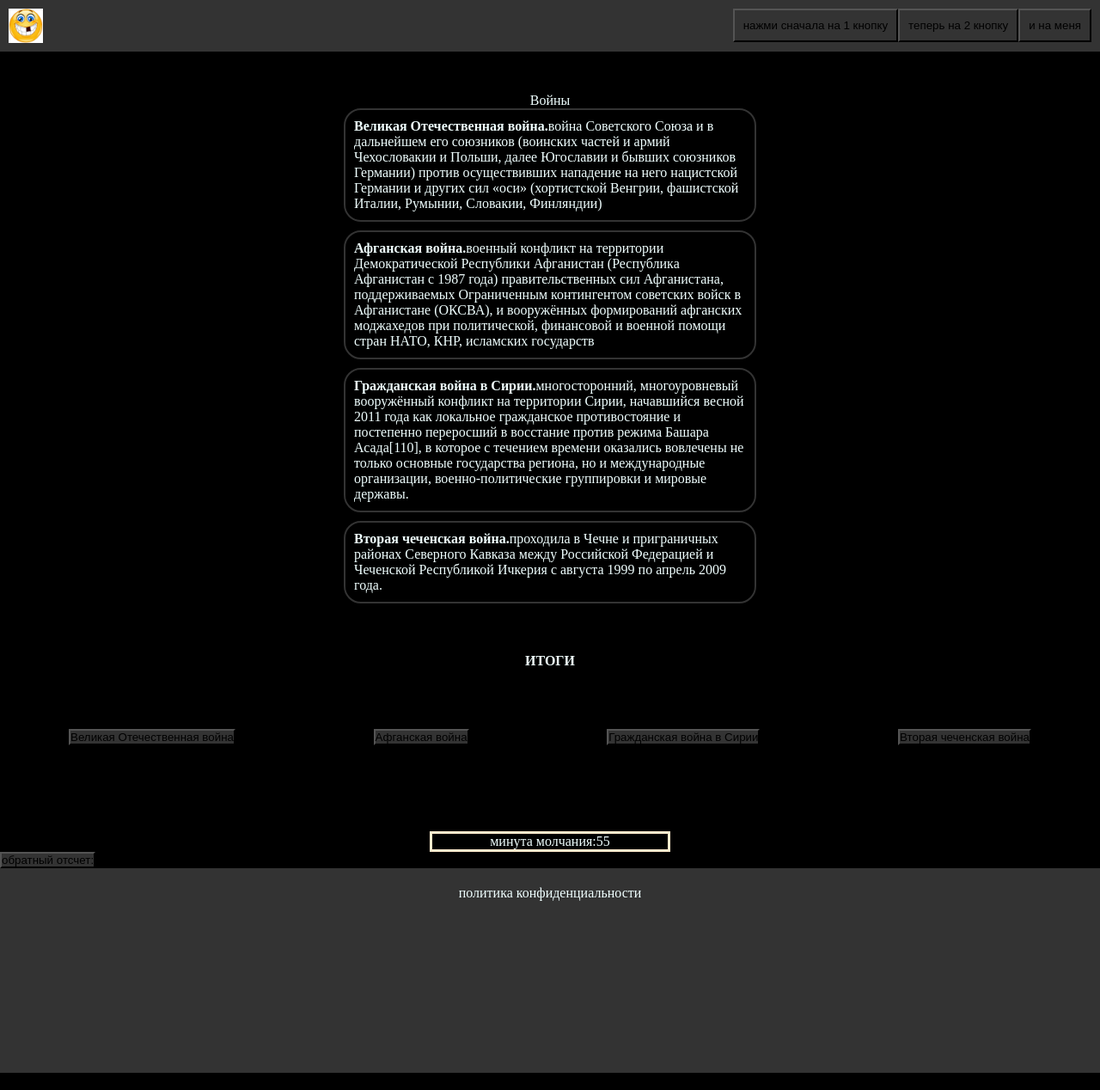
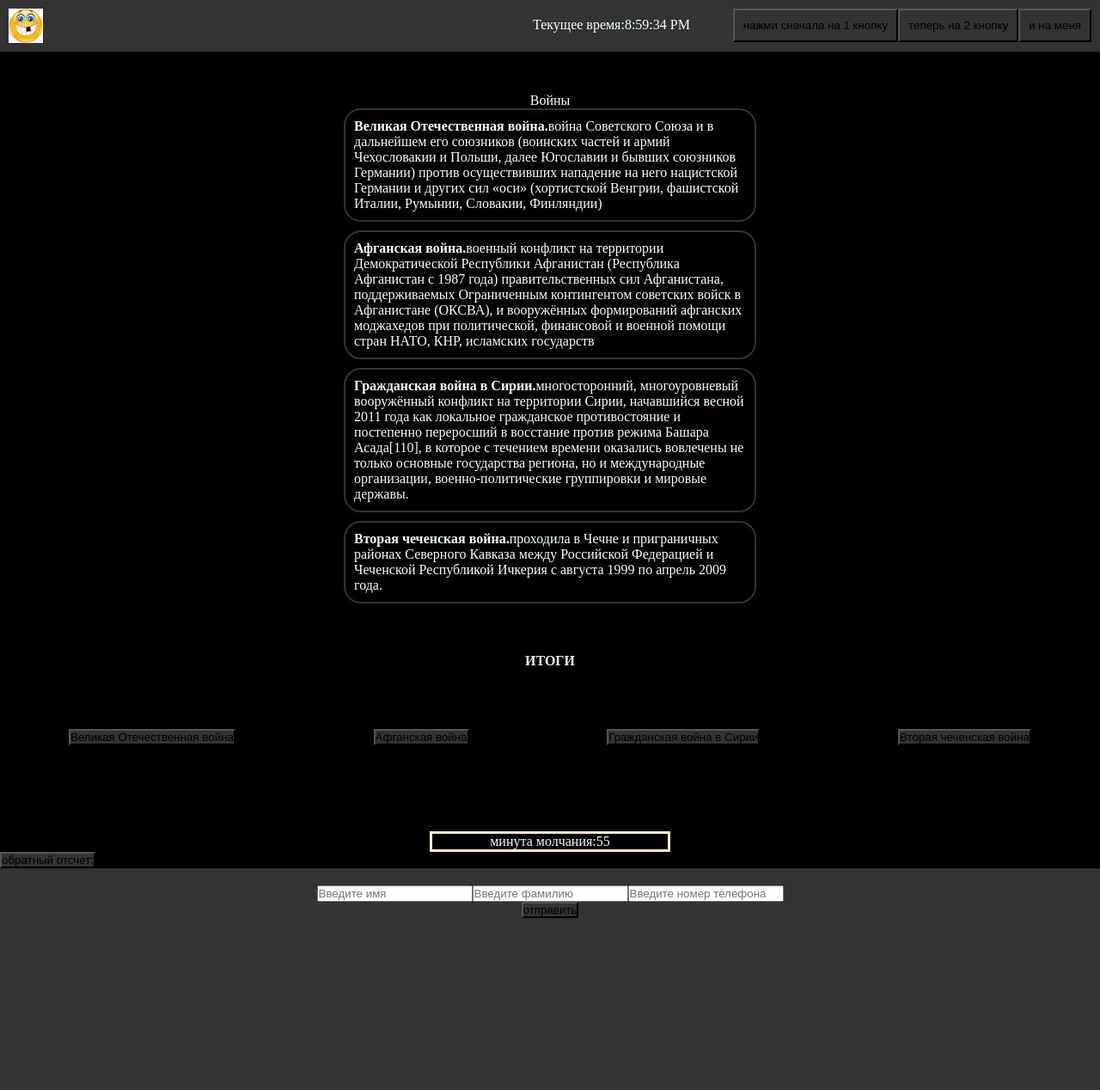
Before and after one commit to emarishkin/REACT-JS-ACTIVE-P, a React (Create React App) app: page / in a window 1280 px wide. Shown: the whole page at 86% size. Built offline with nearby package versions, Linux system fonts and the light colour scheme.

Commit message:
time and styleButtonMain

```diff
--- /dev/null
+++ b/src/components/Button-Footer.jsx
@@ -0,0 +1,7 @@
+export function ButtonFooter({children,onClick}){
+    return (
+        <div className="button-footer">
+            <button onClick={onClick}>{children}</button>
+        </div>
+    )
+}
--- a/src/components/footer.jsx
+++ b/src/components/footer.jsx
@@ -1,7 +1,20 @@
+import { ButtonFooter } from "./Button-Footer"
+
+
 export function Footer(){
+
+    function handleClickFooter(){
+        alert('норм')
+    }
+
     return(
         <div className="footer">
-            <p>политика конфиденциальности</p>
+            <form action="">
+            <input placeholder="Введите имя" type="text" />
+            <input placeholder="Введите фамилию" type="text" />
+            <input placeholder="Введите номер телефона" type="number" />
+            </form>
+            <ButtonFooter onClick={handleClickFooter}>отправить</ButtonFooter>
         </div>
     )
 }
--- a/src/components/header.jsx
+++ b/src/components/header.jsx
@@ -2,6 +2,10 @@ import { Button } from "./Button"
 import { useState } from "react"
 
 export function Header(){
+
+    const [now,setNow] = useState(new Date())
+    setInterval(()=>setNow(new Date()) ,1000)
+
     const obj={
         img:'смаилик.jpg'
     }
@@ -23,6 +27,9 @@ export function Header(){
     return(
         <div className="header">
           <img src="./img/смаилик.jpg" alt="" />
+          <div className="time-now">
+          <span >Текущее время:{now.toLocaleTimeString()}</span>
+          </div>
           <div className="header-button">
              <Button isActive={content==='поздравляю'} onClick={()=>handleclick1('поздравляю')}>{content}</Button>
              <Button isActive={content2==='тебя'} onClick={()=>handleclick2('тебя')}>{content2}</Button>
--- a/src/components/main.jsx
+++ b/src/components/main.jsx
@@ -26,10 +26,10 @@ export function Main(){
         <p><strong>ИТОГИ</strong></p>
         </div>
         <div className='main-button'>
-          <ButtonMain onClick={()=>clickButtonMain('победа СССР')}>Великая Отечественная война</ButtonMain>
-          <ButtonMain onClick={()=>clickButtonMain('вывод советских войск')}>Афганская война</ButtonMain>
-          <ButtonMain onClick={()=>clickButtonMain('победа России')}>Гражданская война в Сирии</ButtonMain>
-          <ButtonMain onClick={()=>clickButtonMain('пока неизвестно')}>Вторая чеченская война</ButtonMain>
+          <ButtonMain isActive={cont==='победа СССР'} onClick={()=>clickButtonMain('победа СССР')}>Великая Отечественная война</ButtonMain>
+          <ButtonMain isActive={cont==='вывод советских войск'} onClick={()=>clickButtonMain('вывод советских войск')}>Афганская война</ButtonMain>
+          <ButtonMain isActive={cont==='победа России'} onClick={()=>clickButtonMain('победа России')}>Гражданская война в Сирии</ButtonMain>
+          <ButtonMain isActive={cont==='победа РФ'} onClick={()=>clickButtonMain('победа РФ')}>Вторая чеченская война</ButtonMain>
         </div>
         <div className='p-main'>
         <p>{cont}</p>
--- a/src/css/style.css
+++ b/src/css/style.css
@@ -13,6 +13,7 @@ body{
     padding: 10px;
     display: flex;
     justify-content: space-between;
+    position: relative;
 }
 .header img{
     width: 40px;
@@ -68,3 +69,9 @@ button{
     text-align: center;
     margin: 0 500px;
 }
+.time-now{
+    position: absolute;
+    top: 20px;
+    left: 620px;
+
+}
```
